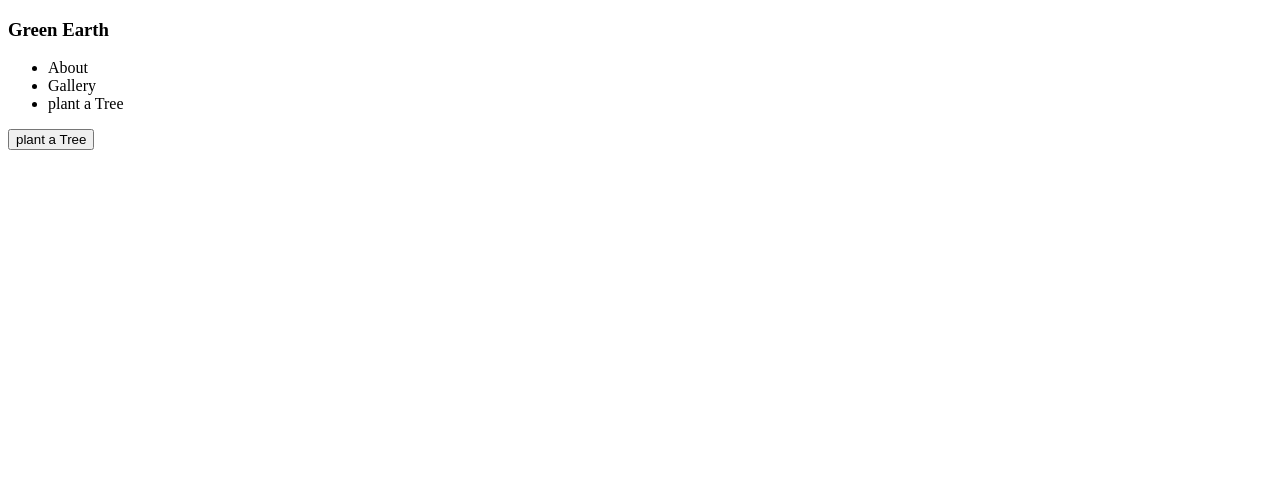
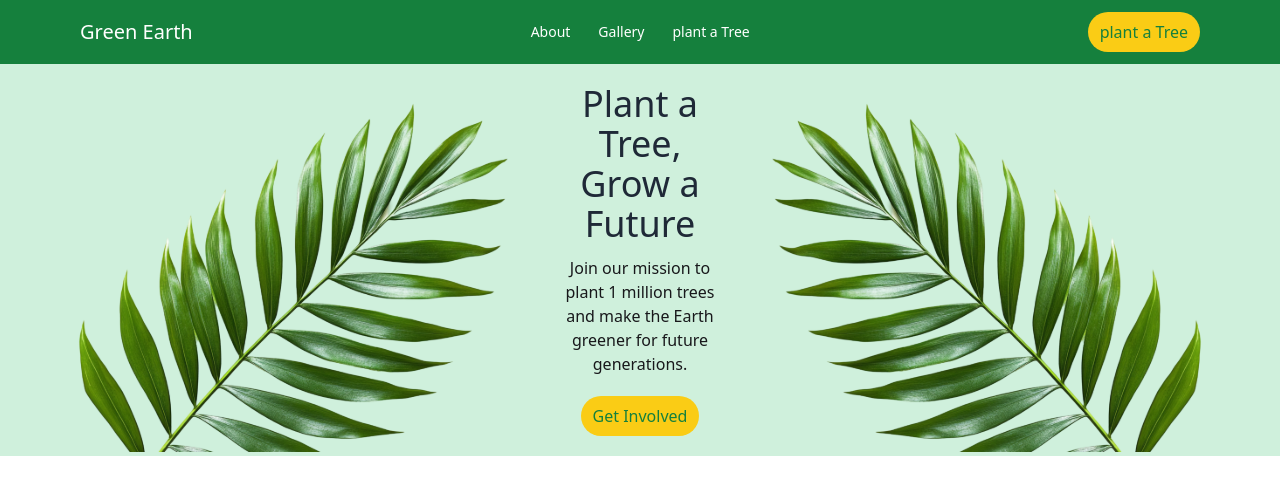
Before and after one commit to riyadhossen74/Green-Earth, a plain HTML site: page index.html in a window 1280 px wide. Drawn offline with nearby package versions, Linux system fonts and the light colour scheme.

Commit message:
added nav and hero section

```diff
--- a/index.html
+++ b/index.html
@@ -1,23 +1,57 @@
 <!DOCTYPE html>
 <html lang="en">
   <head>
-    <meta charset="UTF-8">
-    <meta name="viewport" content="width=device-width, initial-scale=1.0">
+    <meta charset="UTF-8" />
+    <meta name="viewport" content="width=device-width, initial-scale=1.0" />
+    <!-- daisy ui + tailwindcss  -->
+    <link
+      href="https://cdn.jsdelivr.net/npm/daisyui@5"
+      rel="stylesheet"
+      type="text/css"
+    />
+    <script src="https://cdn.jsdelivr.net/npm/@tailwindcss/browser@4"></script>
     <title>Green Earth</title>
   </head>
   <body>
     <header>
-        <nav>
-            <h3>Green Earth</h3>
+        <!-- nav section style  -->
+      <nav
+        class="flex justify-between items-center bg-[#15803D] px-2 text-white md:px-20 p-3"
+      >
+        <h3 class="text-xl">Green Earth</h3>
         <div>
-                <ul>
+          <ul class="text-sm  md:flex space-x-7 ">
             <li>About</li>
             <li>Gallery</li>
             <li>plant a Tree</li>
           </ul>
         </div>
-            <button>plant a Tree</button>
+        <button class="bg-[#FACC15] px-3 p-2 rounded-full text-[#15803D]">
+          plant a Tree
+        </button>
       </nav>
+      <!-- hero section style  -->
+       <section >
+            <div class="px-3  bg-[#CFF0DC] md:flex justify-between items-center ">
+                <img class="hidden md:inline" src="./assets/hero-leaf1.png" alt="">
+                <div class="text-center space-y-3 py-5">
+                    <h1 class="text-[#1F2937] text-4xl font-s">Plant a Tree, Grow a Future</h1>
+                    <p>
+                        Join our mission to plant 1 million trees and make the Earth greener
+                        for future generations.
+                    </p>
+                    <button class="bg-[#FACC15] px-3 p-2 rounded-full text-[#15803D] mt-2">
+                        Get Involved
+                    </button>
+                </div>
+                <img class="hidden md:inline" src="./assets/hero-leaf2.png" alt="">
+            </div>
+        </section>
     </header>
+    <main>
+        <section>
+
+        </section>
+    </main>
   </body>
 </html>
```
Also changed, not shown: tailwind.config.js (added). Lines whose indentation alone changed are shown as unchanged.
